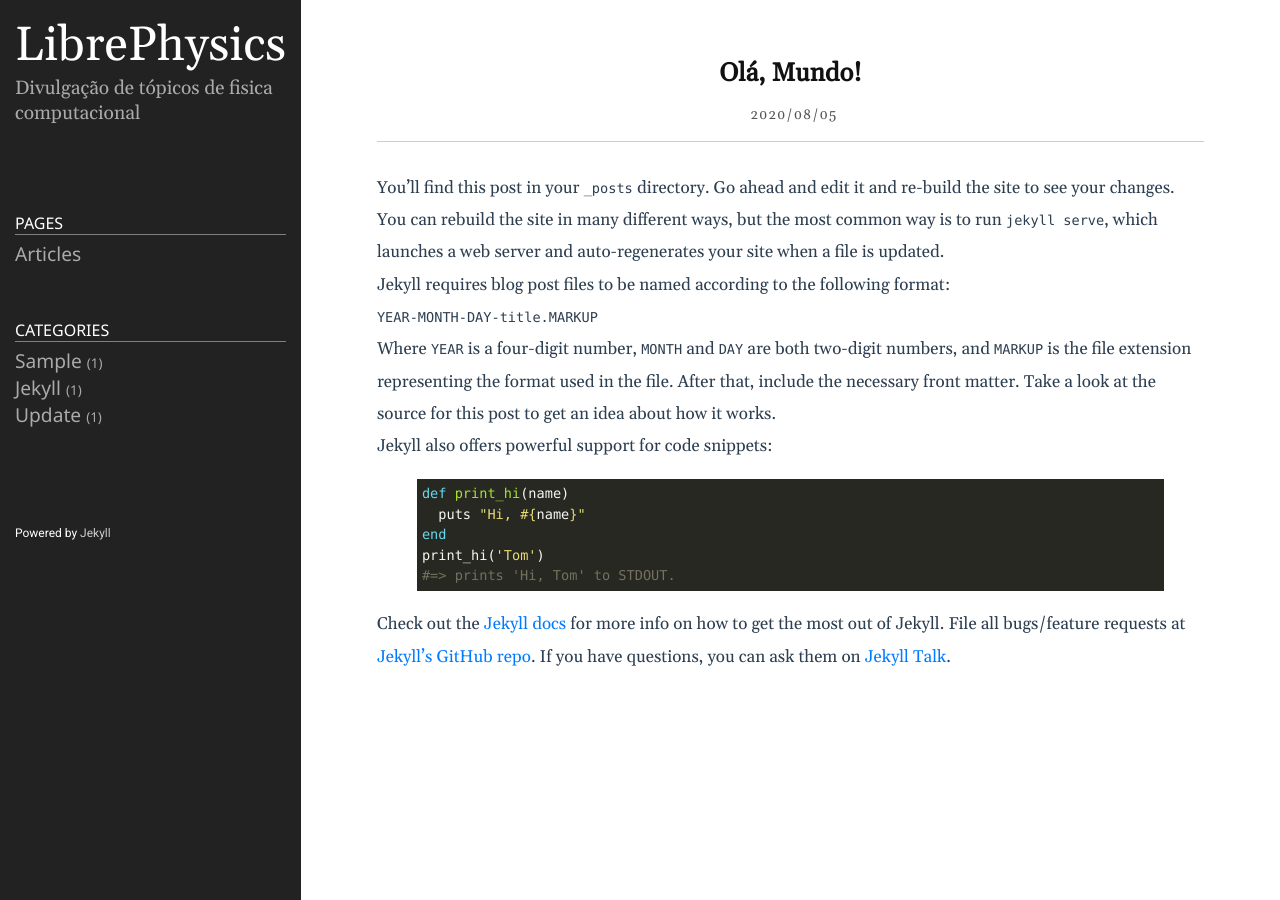
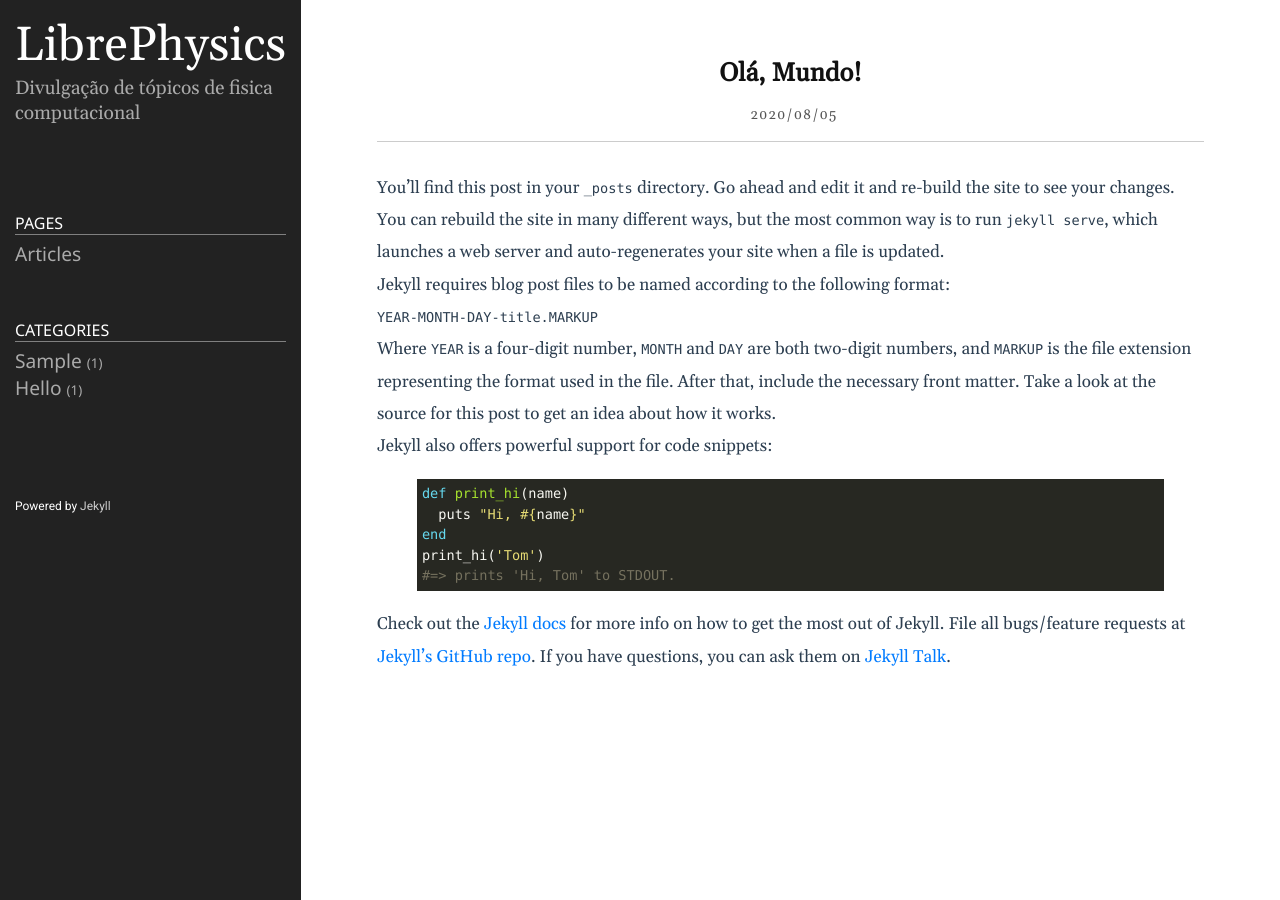
Before and after one commit to natanmr/LibrePhysics, a Jekyll site: the page built from _posts/2020-01-02-welcome-to-jekyll.markdown, in a window 1280 px wide. Built offline with Jekyll 4.4.1, drawn with Linux system fonts in a browser that asks for light colours.

Commit message:
Update 2020-01-02-welcome-to-jekyll.markdown

```diff
--- a/_posts/2020-01-02-welcome-to-jekyll.markdown
+++ b/_posts/2020-01-02-welcome-to-jekyll.markdown
@@ -2,7 +2,7 @@
 layout: post
 title:  "Olá, Mundo!"
 date:   2020-08-05 21:00:00 +0900
-categories: jekyll update
+categories: hello
 ---
 You’ll find this post in your `_posts` directory. Go ahead and edit it and re-build the site to see your changes. You can rebuild the site in many different ways, but the most common way is to run `jekyll serve`, which launches a web server and auto-regenerates your site when a file is updated.
 
```
